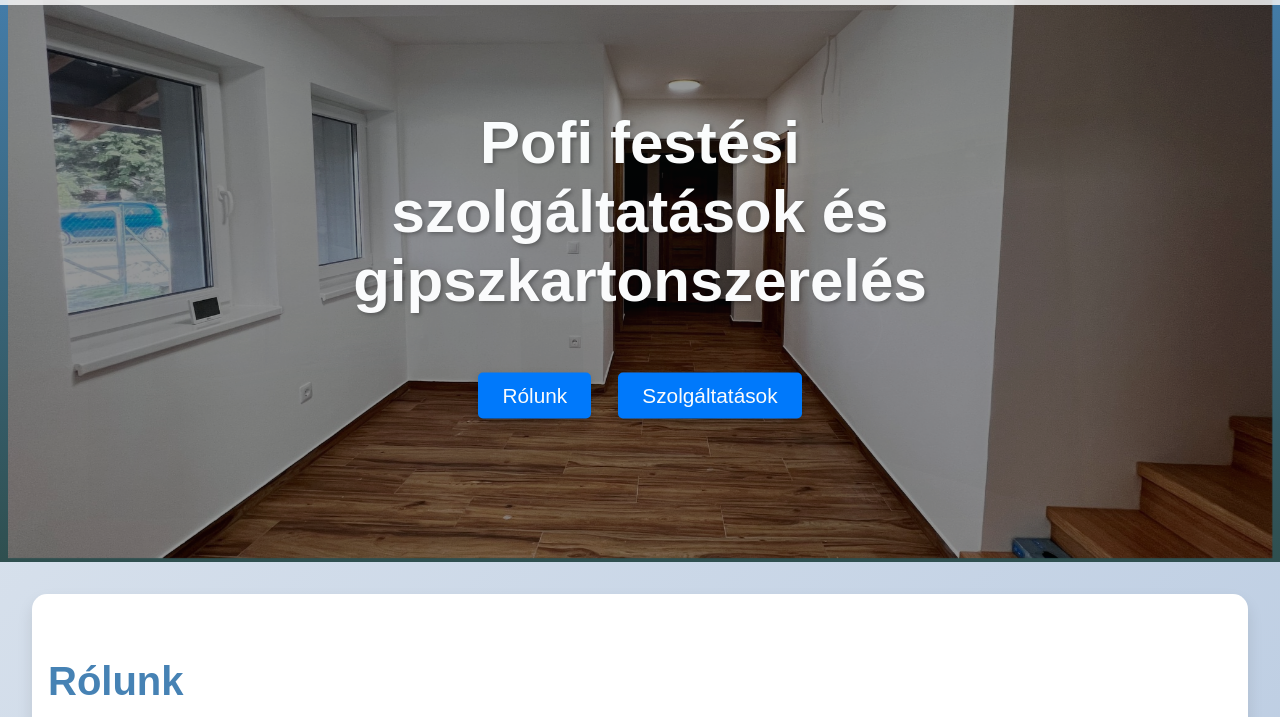
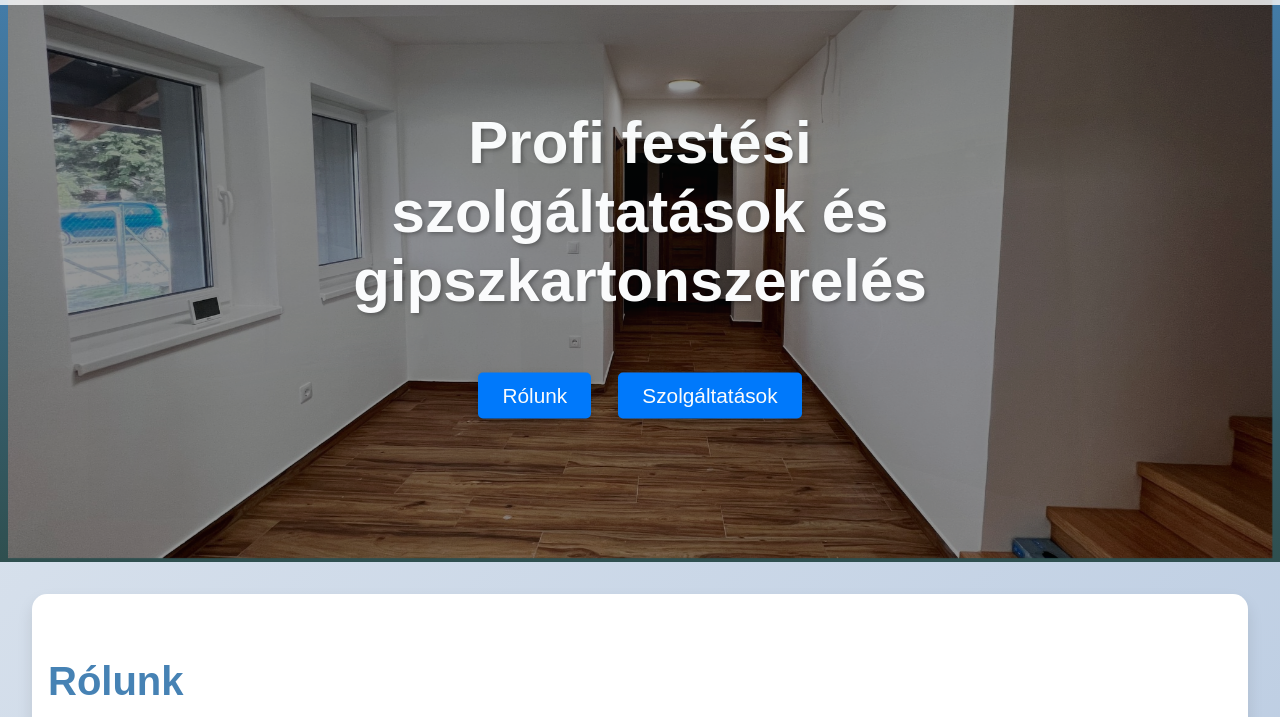
Before and after one commit to Arminx023/Kondorek, a plain HTML site: page index.html in a window 1280 px wide. Shown: the part 78-795 px from the top of the page. Drawn offline with Linux system fonts and the light colour scheme.

Commit message:
Changed letter typo

```diff
--- a/index.html
+++ b/index.html
@@ -367,7 +367,7 @@
             alt="Image 1"
           />
           <div class="overlay-text">
-            <h2>Pofi festési szolgáltatások és gipszkartonszerelés</h2>
+            <h2>Profi festési szolgáltatások és gipszkartonszerelés</h2>
             <button onclick="location.href='#about'">Rólunk</button>
             <button onclick="location.href='#services'">Szolgáltatások</button>
           </div>
```
